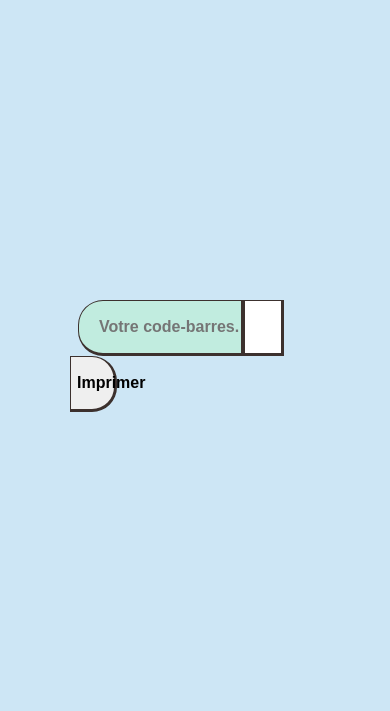
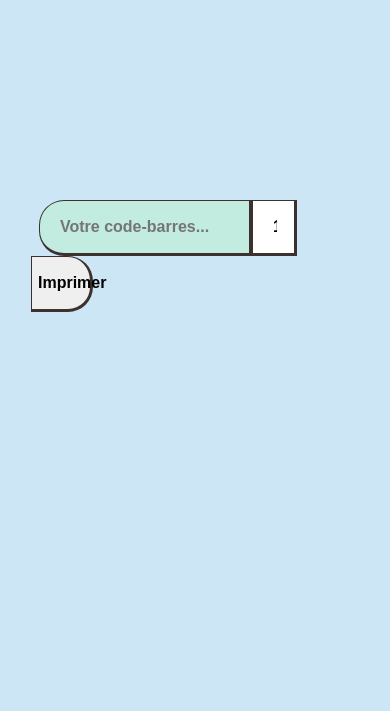
Before and after one commit to superquinquin/Brcd-Printer, a Python web app: template printer/templates/index.html in a window 390 px wide. Shown: the top 711 px of the page. Run offline with Jinja, Linux system fonts and the light colour scheme; the template is opened without the code that fills it, so the values that code supplies are empty.

Commit message:
(style) add responsive design

```diff
--- a/printer/static/css/index.css
+++ b/printer/static/css/index.css
@@ -29,7 +29,19 @@
 
 body {
     margin: 300px auto;
-    width: 60%;
+    width: var(--main-w);
+}
+
+@media ( width <= 1500px) {
+    :root {
+        --main-w: 80%;
+    }
+}
+
+@media ( height <= 1100px) {
+    body {
+        margin: 200px auto;
+    }
 }
 
 .border {
@@ -149,7 +161,7 @@
     padding-left: 30px;
     margin: 0.7em 0 0.3em 0;
     font-size: 1.1em;
-    line-height: 0.3em;
+    line-height: 1.1em;
     color: var(--secondary-shade);
 }
 
```
